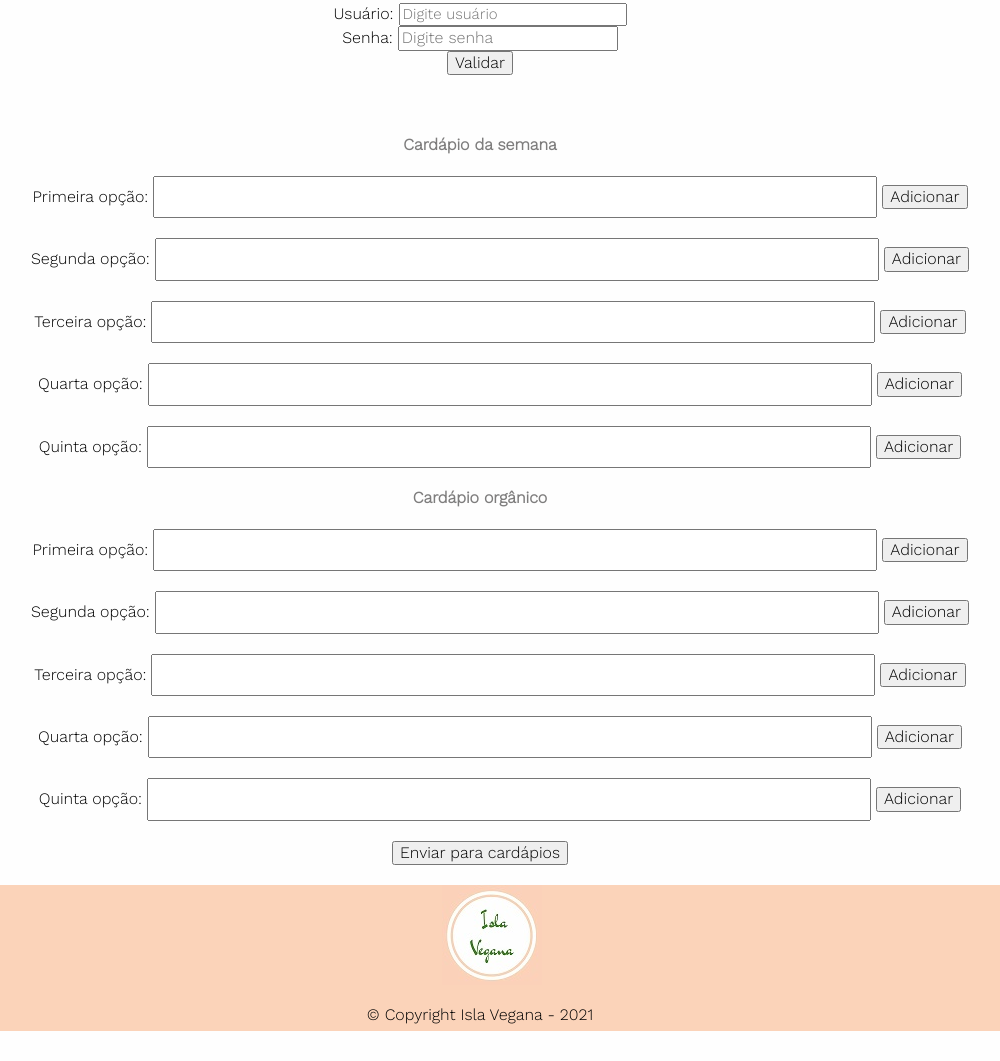
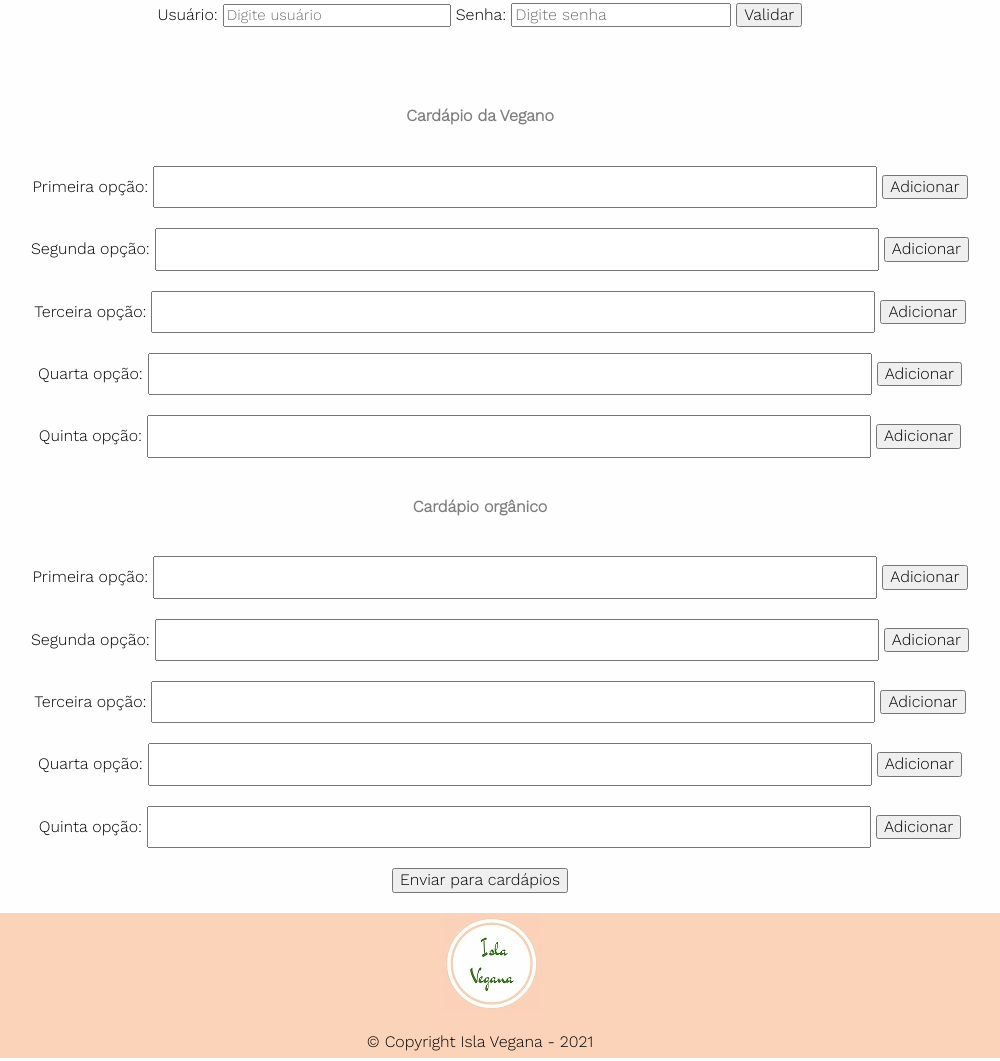
Before and after one commit to michellemarques/isla, a plain HTML site: page acesso.html in a window 1280 px wide. Shown: the part 495-1556 px from the top of the page, without its empty margins (160-1160 px from the left). Drawn offline with nearby package versions, Linux system fonts and the light colour scheme.

Commit message:
modificaçoes em acesso

```diff
--- a/acesso.html
+++ b/acesso.html
@@ -30,89 +30,78 @@
     </section>
     <section>
         <form id="acesso">
-            <div>
                 <label for="usuario">Usuário:</label>
                 <input type="text" name="login" class="usuario" placeholder="Digite usuário">
-            </div>
-            <div>
                 <label for="senha">Senha:</label>
                 <input type="text" name="senha" class="senha" placeholder="Digite senha">
-            </div>
-
-
-
             <input type="submit" value="Validar" class="botaoValidar">
-
         </form>
     </section>
 
     <section class="cardapios">
-        <span class="formulario oculto">
-            <div>
-                <h4>Cardápio da semana</h4>
-                <ul>
+            <div class="primeira">
+                <h4>Cardápio da Vegano</h4>
+                <ul class="vegano">
                     <li>
                         <label for="">Primeira opção:</label>
-                        <input type="text" id="semana">
+                        <input type="text" id="comida-normal">
+                        <input type="button" value="Adicionar" class="">
+                    </li>
+                    <li>
+                        <label for="">Segunda opção:</label>
+                        <input type="text" name="" id="comida-normal">
+                        <input type="button" value="Adicionar" class="">
+                    </li>
+                    <li>
+                        <label for="">Terceira opção:</label>
+                        <input type="text" name="" id="comida-normal">
+                        <input type="button" value="Adicionar" class="">
+                    </li>
+                    <li>
+                        <label for="">Quarta opção:</label>
+                        <input type="text" name="" id="comida-normal">
+                        <input type="button" value="Adicionar" class="">
+                    </li>
+                    <li>
+                        <label for="">Quinta opção:</label>
+                        <input type="text" name="" id="comida-normal">
+                        <input type="button" value="Adicionar" class="">
+                    </li>
+                </ul>
+            </div>
+            <div class="segunda">
+                <h4>Cardápio orgânico</h4>
+                <ul class="vegano-organico">
+                    <li>
+                        <label for="">Primeira opção:</label>
+                        <input type="text" name="" id="comida-organica">
                         <input type="button" value="Adicionar">
                     </li>
                     <li>
                         <label for="">Segunda opção:</label>
-                        <input type="text" name="" id="semana">
+                        <input type="text" name="" id="comida-organica">
                         <input type="button" value="Adicionar">
                     </li>
                     <li>
                         <label for="">Terceira opção:</label>
-                        <input type="text" name="" id="semana">
+                        <input type="text" name="" id="comida-organica">
                         <input type="button" value="Adicionar">
                     </li>
                     <li>
                         <label for="">Quarta opção:</label>
-                        <input type="text" name="" id="semana">
+                        <input type="text" name="" id="comida-organica">
                         <input type="button" value="Adicionar">
                     </li>
                     <li>
                         <label for="">Quinta opção:</label>
-                        <input type="text" name="" id="semana">
-                        <input type="button" value="Adicionar">
-                    </li>
-                </ul>
-
-            </div>
-            <div>
-                <h4>Cardápio orgânico</h4>
-                <ul>
-                    <li>
-                        <label for="">Primeira opção:</label>
-                        <input type="text" name="" id="organico">
-                        <input type="button" value="Adicionar">
-                    </li>
-                    <li>
-                        <label for="">Segunda opção:</label>
-                        <input type="text" name="" id="organico">
-                        <input type="button" value="Adicionar">
-                    </li>
-                    <li>
-                        <label for="">Terceira opção:</label>
-                        <input type="text" name="" id="organico">
-                        <input type="button" value="Adicionar">
-                    </li>
-                    <li>
-                        <label for="">Quarta opção:</label>
-                        <input type="text" name="" id="organico">
-                        <input type="button" value="Adicionar">
-                    </li>
-                    <li>
-                        <label for="">Quinta opção:</label>
-                        <input type="text" name="" id="organico">
+                        <input type="text" name="" id="comida-organica">
                         <input type="button" value="Adicionar">
                     </li>
                 </ul>
             </div>
             <input type="button" value="Enviar para cardápios">
-        </span>
+    </section>
 
-    </section>
     <script src="js/jquery.js"></script>
     <script src="js/acesso.js"></script>
 
--- a/css/acesso.css
+++ b/css/acesso.css
@@ -41,6 +41,7 @@ nav a:hover {
 /*-----------------------------------------------*/
 
 
+
 h2 {
     color: rgba(53, 137, 26);
     font-size: 1.5em;
@@ -53,7 +54,6 @@ h2 {
     text-align: center;
 }
 
-
 .usuario{
     padding-right: 30px;
     font-size: 15px;
@@ -61,22 +61,31 @@ h2 {
 h4{
     text-align: center;
     color: rgb(126, 125, 125);
+    margin: 20px;
+    padding: 20px;
 }
 li{
     list-style-type: none;
     margin: 20px;
 }
 .cardapios{
+    /*display: none; <-- oculta o conteudo */
     text-align: center;
     margin: 20px;
 }
+.primeira{
+    margin-bottom: 20px;
+}
+.segunda{
+    margin-top: 20px;
+}
 
-#semana{
+#comida-normal{
     padding: 10px;
     width: 700px;
 }
 
-#organico{
+#comida-organica{
     padding: 10px;
     width: 700px;
 }
@@ -89,6 +98,10 @@ li{
 .semana-organico {
     font-weight: 500;
     font-size: 20px;
+}
+.oculta-cardapio{
+    display: block;
+
 }
 
 /*-----------------------------------------------*/
--- a/js/acesso.js
+++ b/js/acesso.js
@@ -1,7 +1,35 @@
-let botaoValidar = $('.botaoValidar').click(function (event) {
+let botaoValidar = document.querySelector('.botaoValidar');
+botaoValidar.addEventListener("click", function (event) {
     //  <-- barra comportamento padrão navegado -->
     event.preventDefault();
-    console.log("Fui clicado");
+
+    let form = document.querySelector("#acesso");
+    let usuario = form.login.value;
+    let senha = form.senha.value;
+
+    if (usuario == 123 && senha == 123) {
+        ocultaAdicionaCardapio();
+
+    } else {
+        //alert("senha e usuarios inválidos");
+    }
+});
+
+function ocultaAdicionaCardapio() {
+    let cardapios = document.querySelector(".cardapios");
+    cardapios.classList.add("oculta-cardapio");
+};
 
 
-});
+
+
+function criaListaVegana() {
+    let botaoAdicionar = document.querySelector(".comida-vegana");
+    botaoAdicionar.addEventListener("click", function () {
+        let lista = document.querySelector(".cardapio-normal");
+        console.log(lista);
+    })
+
+
+
+}
```
Also changed, not shown: cardapios.html (+2 -26 lines).
